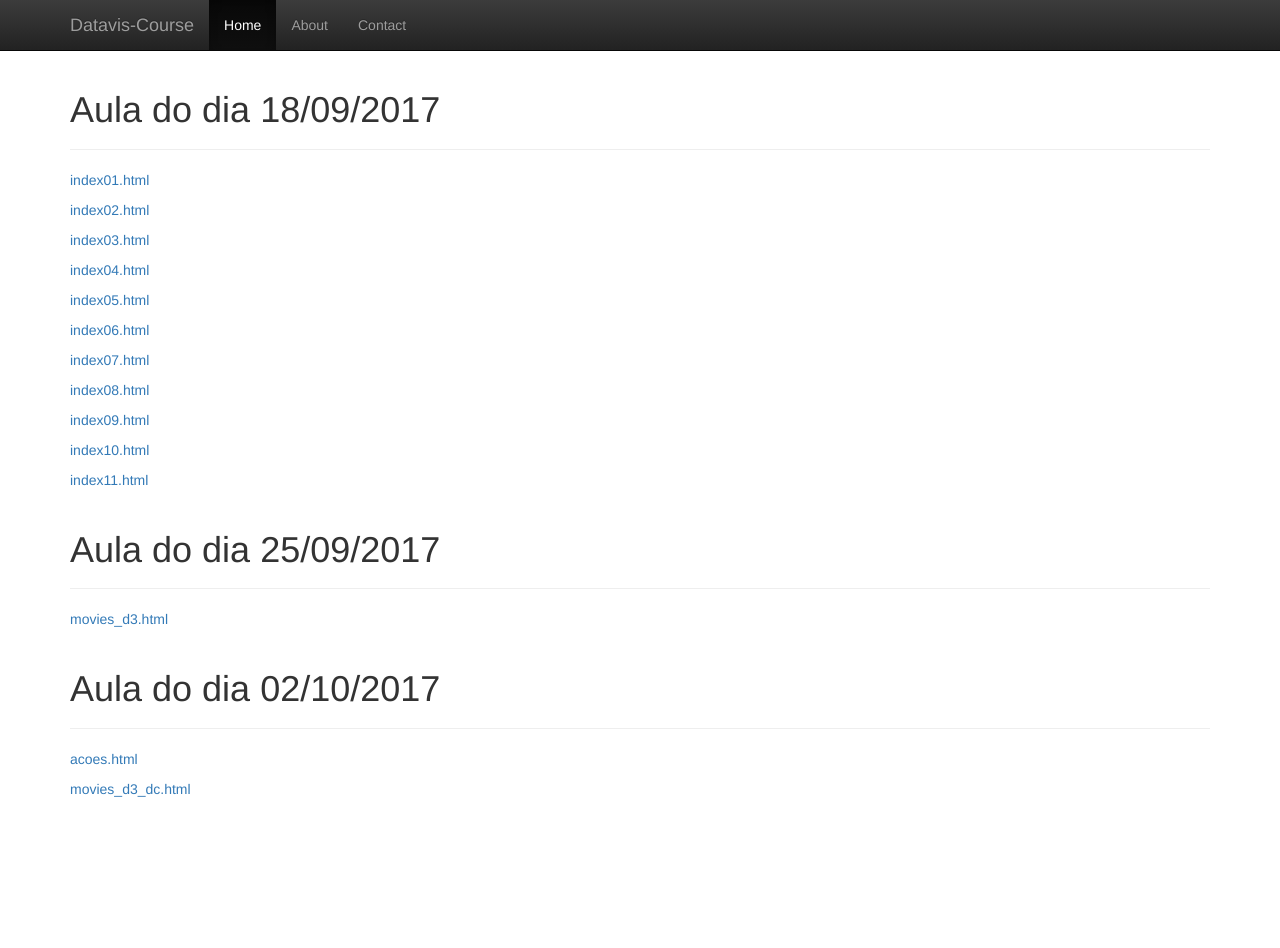
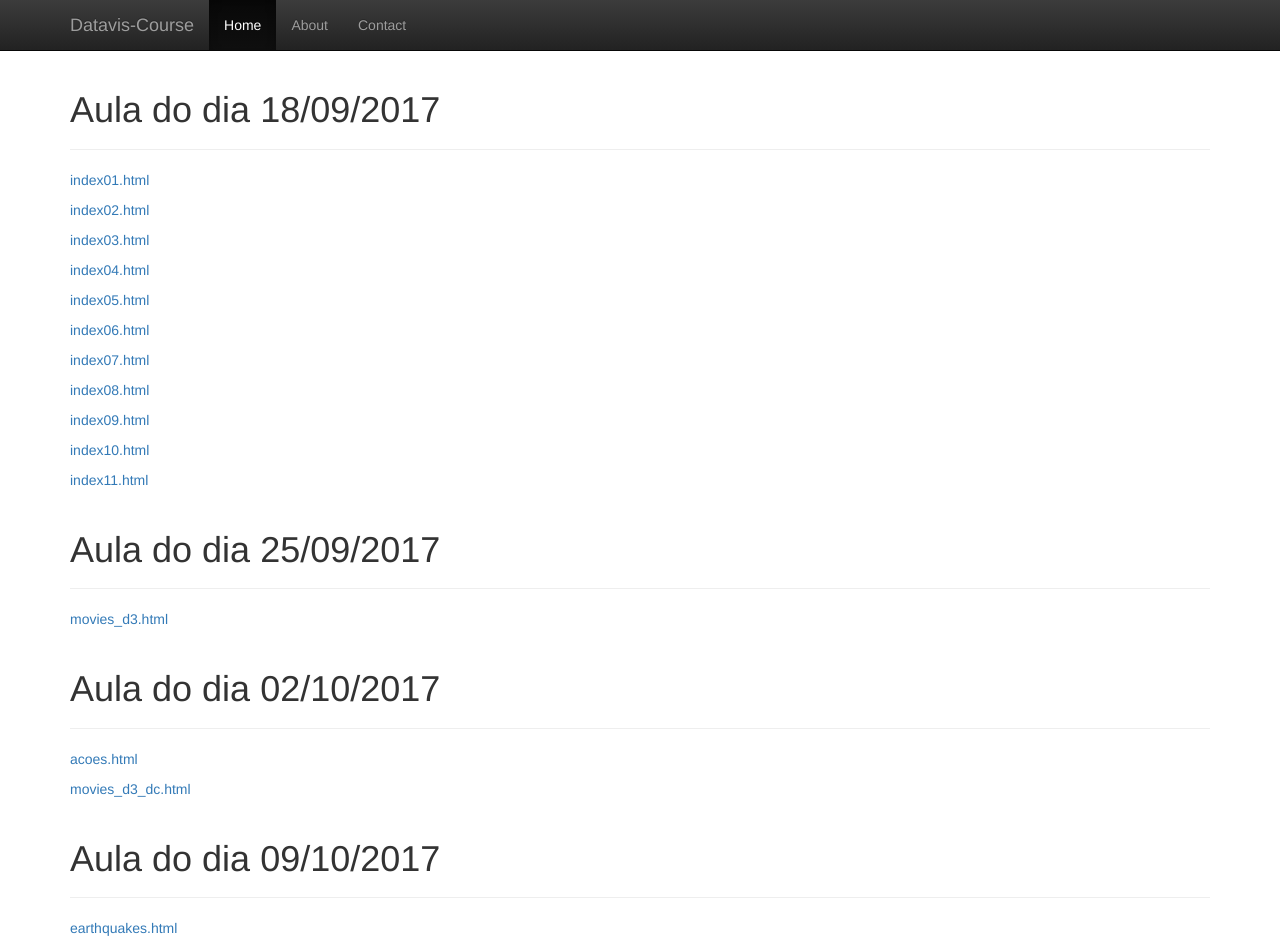
Before and after one commit to israelcvidal/datavis-course, a plain HTML site: page index.html in a window 1280 px wide. Before the commit the page ends 809 px from the top, so only its background shows below. Drawn offline with nearby package versions, Linux system fonts and the light colour scheme.

Commit message:
changing index]

```diff
--- a/index.html
+++ b/index.html
@@ -63,11 +63,17 @@
       </div>
 
         <p><a href="/datavis-course/2017_09_25/movies_d3.html"> movies_d3.html</a></p>
+
       <div class="page-header">
         <h1>Aula do dia 02/10/2017</h1>
       </div>
         <p><a href="/datavis-course/2017_10_02/acoes.html"> acoes.html</a></p>
         <p><a href="/datavis-course/2017_10_02/movies_d3_dc.html"> movies_d3_dc.html</a></p>
+
+        <div class="page-header">
+        <h1>Aula do dia 09/10/2017</h1>
+      </div>
+        <p><a href="datavis-course/2017_10_09/earthquakes.html"> earthquakes.html</a></p>
 
 
     </div><!-- /.container -->
```
